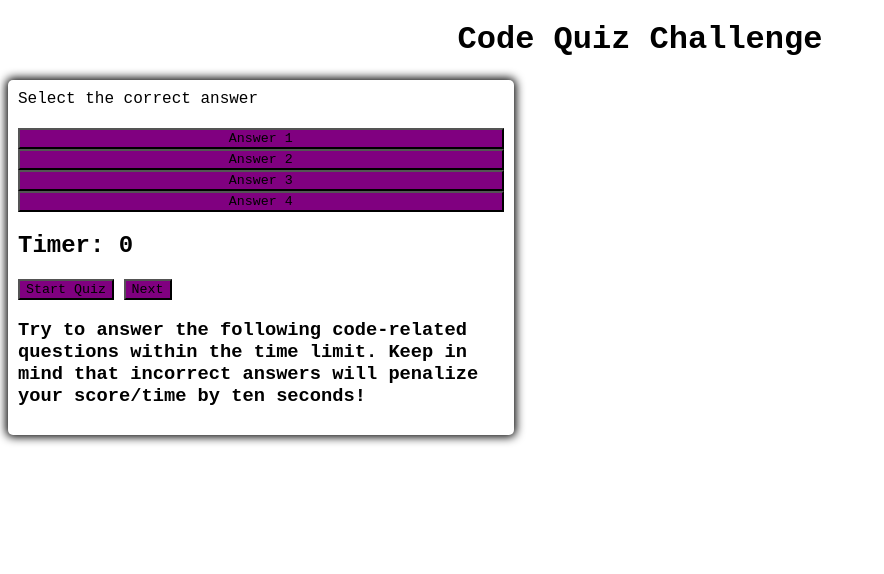
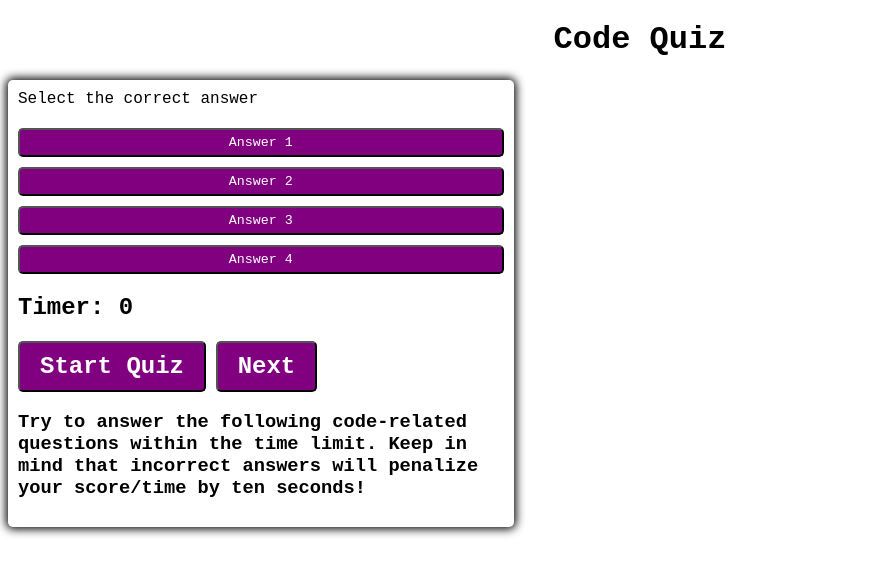
Before and after one commit to aaeas/miniature-pancake, a plain HTML site: page index.html in a window 1280 px wide. Shown: the whole page, without its empty margins (0-884 px from the left). Drawn offline with Linux system fonts and the light colour scheme.

Commit message:
updates to  html js css

```diff
--- a/index.html
+++ b/index.html
@@ -7,9 +7,9 @@
     <meta name="viewport" content="width=device-width, initial-scale=1.0">
     <link rel="stylesheet" href="styles.css">
     <script defer src="script.js"></script>
-    <title>Code Quiz Challenge</title>
+    <title>Code Quiz</title>
 </head>
-<h1>Code Quiz Challenge</h1>
+<h1>Code Quiz</h1>
 
 <body>
     <!-- Container for questions-->
@@ -28,8 +28,7 @@
         <button id="start" class="btn">Start Quiz</button>
         <button id="next-btn" class="btn">Next</button>
         <h3 id="instructions"> Try to answer the following code-related questions within the time limit. Keep in mind
-            that
-            incorrect answers will penalize your score/time by ten seconds!</h3>
+            that incorrect answers will penalize your score/time by ten seconds!</h3>
     </div>
 
     <script src="./script.js"></script>
--- a/script.js
+++ b/script.js
@@ -70,6 +70,7 @@ function startQuiz() {
         // arr.splice(toIndex, 0, element);
 
         // WE can use a counter to keep track of something --> var counter = ?;
+
         // Question  --> How and when does the counter change?
 
 
--- a/styles.css
+++ b/styles.css
@@ -24,14 +24,27 @@ h1{
     border-radius: 5px;
     padding: 10px;
     box-shadow: 0 0 10px 2px;
-    justify-content: center;
 }
 
 .btn-styling{
     display:grid;
+    gap: 10px;
     margin: 20px 0;
 
 }
 .btn{
     background-color: purple;
+    border-radius: 5px;
+    padding: 5px 10px;
+    color: white;
+    outline: none;
 }
+
+.btn:hover {
+    border-color: black;
+}
+#start, #next-btn {
+    font-size: 1.5rem;
+    font-weight: bold;
+    padding: 10px 20px;
+}
```
